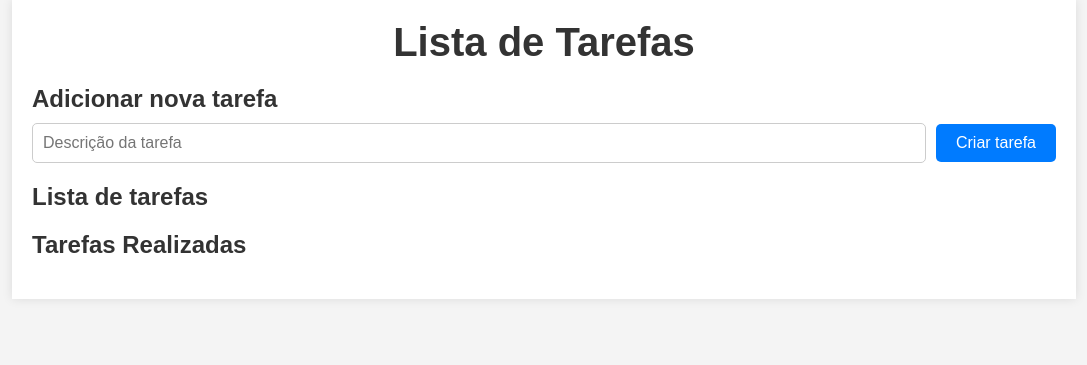
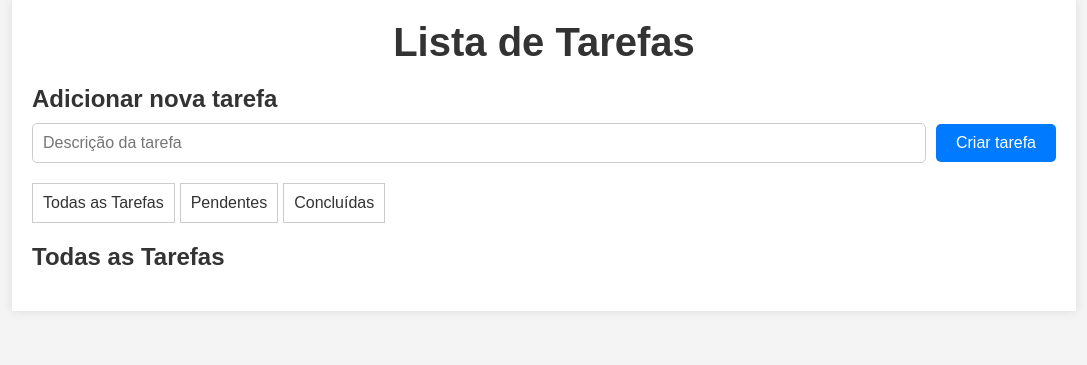
Before and after one commit to devmiza/Lista-de-tarefa-flask, a Flask app: page / in a window 1280 px wide. Shown: the top 365 px of the page, without its empty margins (96-1183 px from the left). Run offline with Flask 3, Linux system fonts and the light colour scheme; data that the repository does not hold is empty.

Commit message:
Adicionando abas de tarefas filtrando por status ou todas. Adicionando tambem na aba de todas as tarefas o texto/status colorido para melhor visualização

```diff
--- a/app.py
+++ b/app.py
@@ -14,9 +14,10 @@ class Tasks(db.Model):
 #cRud (Read)
 @app.route('/')
 def index():
-    tasks = Tasks.query.filter_by(completed=False).all()
+    all_tasks = Tasks.query.all()
+    pending_tasks = Tasks.query.filter_by(completed=False).all()
     completed_tasks = Tasks.query.filter_by(completed=True).all()
-    return render_template('index.html', tasks=tasks, completed_tasks=completed_tasks)
+    return render_template('index.html', all_tasks=all_tasks, pending_tasks=pending_tasks, completed_tasks=completed_tasks)
 
 #Crud (Create)
 @app.route('/create', methods=['POST'])
--- a/templates/index.html
+++ b/templates/index.html
@@ -6,6 +6,29 @@
     <meta name="viewport" content="width=device-width, initial-scale=1.0">
     <title>ToDo List</title>
     <link rel="stylesheet" href="{{ url_for('static', filename='css/styles.css') }}">
+    <style>
+        .status-pendente {
+            color: orange;
+        }
+        .status-concluido {
+            color: green;
+        }
+        .tabs {
+            display: flex;
+            cursor: pointer;
+        }
+        .tab {
+            padding: 10px;
+            border: 1px solid #ccc;
+            margin-right: 5px;
+        }
+        .tab-content {
+            display: none;
+        }
+        .tab-content.active {
+            display: block;
+        }
+    </style>
 </head>
 
 <body>
@@ -21,10 +44,35 @@
                     <button type="submit" class="add">Criar tarefa</button>
                 </form>
             </section>
-            <section class="task-list">
-                <h2>Lista de tarefas</h2>
+            <div class="tabs">
+                <div class="tab" onclick="showTab('all')">Todas as Tarefas</div>
+                <div class="tab" onclick="showTab('pending')">Pendentes</div>
+                <div class="tab" onclick="showTab('completed')">Concluídas</div>
+            </div>
+            <section id="all" class="tab-content active">
+                <h2>Todas as Tarefas</h2>
                 <ul>
-                    {% for task in tasks %}
+                    {% for task in all_tasks %}
+                        <li>
+                            <span class="{{ 'status-concluido' if task.completed else 'status-pendente' }}">
+                                {{ 'Concluído' if task.completed else 'Pendente' }}
+                            </span>
+                            <form action="/update_or_delete/{{ task.id }}" method="POST" class="task-form">
+                                <input type="text" name="description" value="{{ task.description }}" required>
+                                <button type="submit" name="action" value="edit" class="edit">Editar</button>
+                                <button type="submit" name="action" value="delete" class="delete">Excluir</button>
+                            </form>
+                            <form action="/toggle_status/{{ task.id }}" method="POST" class="task-form">
+                                <button type="submit" class="complete">{{ 'Reativar' if task.completed else 'Marcar como Concluída' }}</button>
+                            </form>
+                        </li>
+                    {% endfor %}
+                </ul>
+            </section>
+            <section id="pending" class="tab-content">
+                <h2>Tarefas Pendentes</h2>
+                <ul>
+                    {% for task in pending_tasks %}
                         <li>
                             <form action="/update_or_delete/{{ task.id }}" method="POST" class="task-form">
                                 <input type="text" name="description" value="{{ task.description }}" required>
@@ -38,8 +86,8 @@
                     {% endfor %}
                 </ul>
             </section>
-            <section class="completed-task-list">
-                <h2>Tarefas Realizadas</h2>
+            <section id="completed" class="tab-content">
+                <h2>Tarefas Concluídas</h2>
                 <ul>
                     {% for task in completed_tasks %}
                         <li>
@@ -53,6 +101,14 @@
             </section>
         </main>
     </div>
+    <script>
+        function showTab(tabId) {
+            document.querySelectorAll('.tab-content').forEach(function(tabContent) {
+                tabContent.classList.remove('active');
+            });
+            document.getElementById(tabId).classList.add('active');
+        }
+    </script>
 </body>
 
 </html>
```
